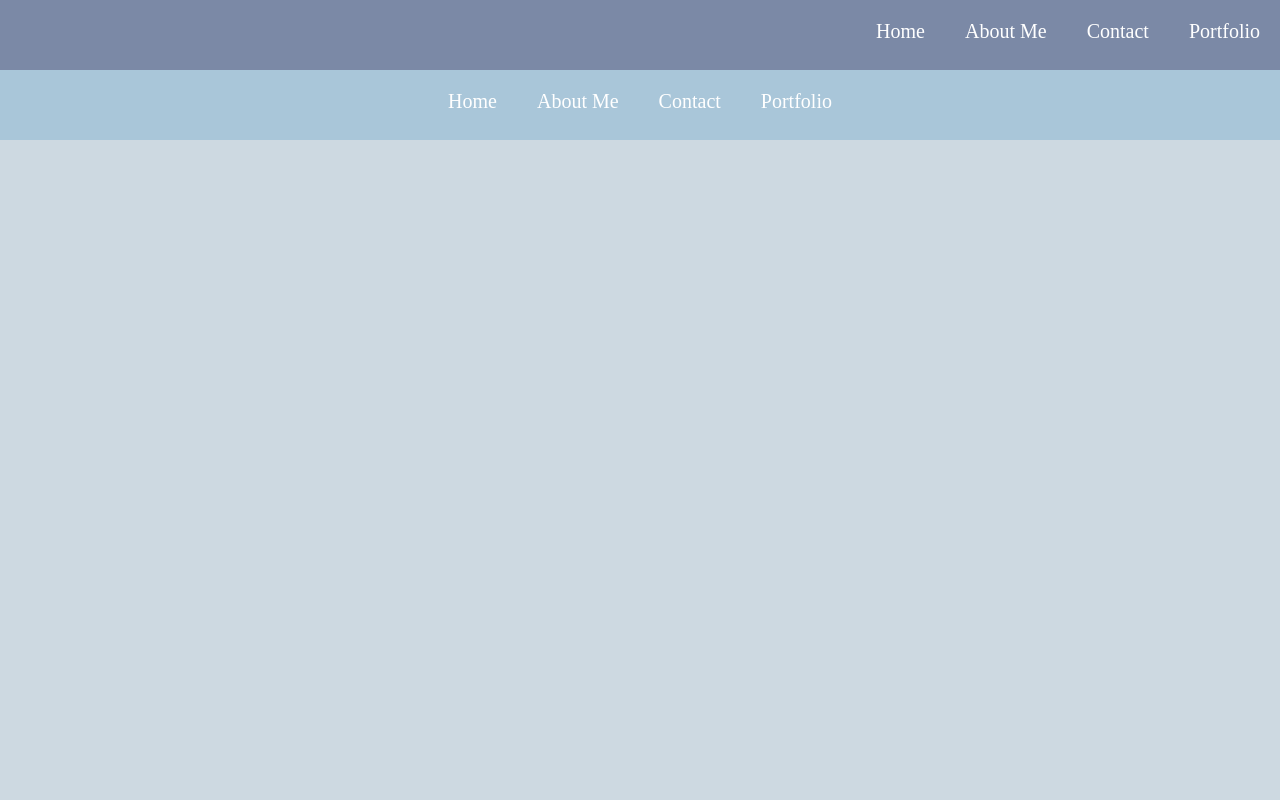
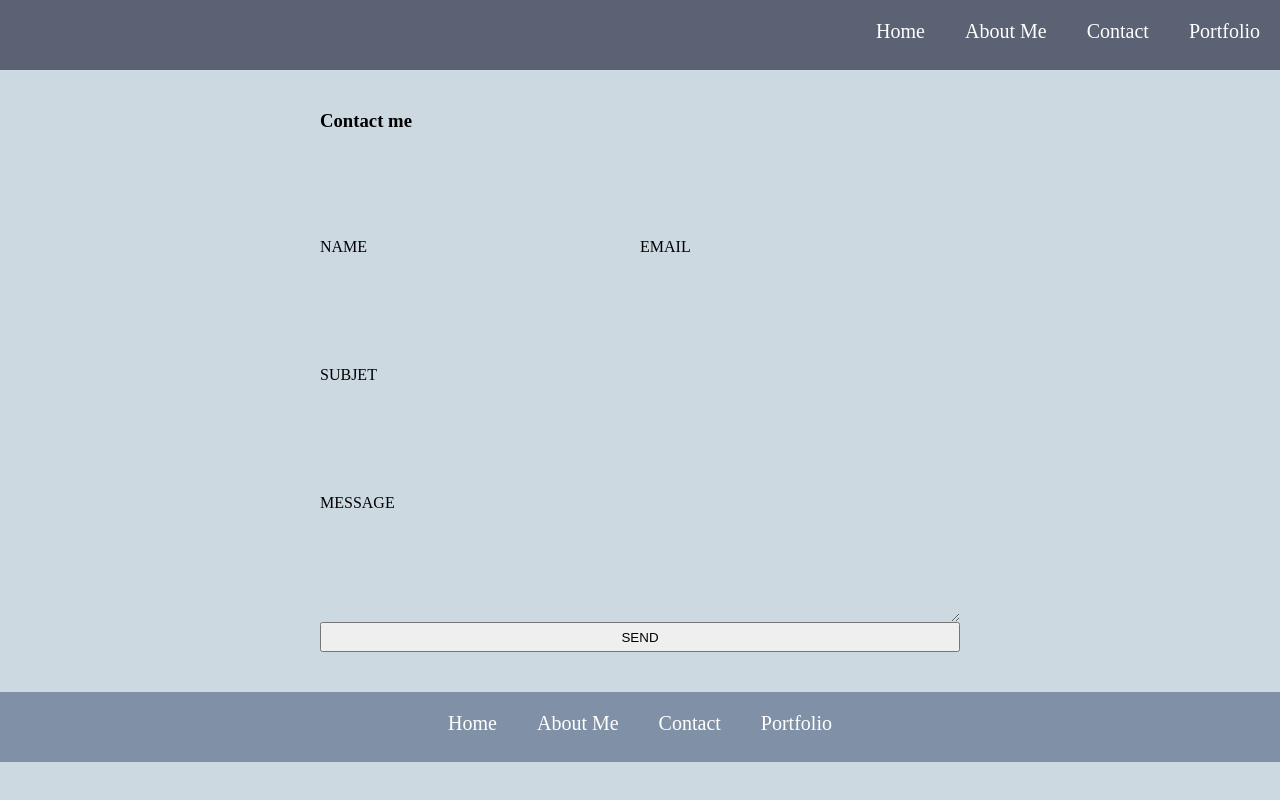
Before and after one commit to Luismiguelsimonetti/-PreEntrega3-Simonetti-, a plain HTML site: page assets/pages/contact.html in a window 1280 px wide. Drawn offline with nearby package versions, Linux system fonts and the light colour scheme.

Commit message:
Formulario inicio

```diff
--- a/assets/pages/contact.html
+++ b/assets/pages/contact.html
@@ -19,8 +19,29 @@
             </ul>
     </Nav>
 
-</body>
+    <main>
+        <form class="formulario" action="">
+                <h3>Contact me</h3>
+                <label>
+                    NAME
+                    <input type="text" name="nameandsurname" required>
+                </label>
+                <label>
+                    EMAIL
+                    <input type="email" name="email" required>
+                </label>
+                <label>
+                    SUBJET
+                    <input type="text" name="subjet">
+                </label>
+                <label>
+                    MESSAGE
+                    <textarea name="message" ></textarea>
+                </label>
+                <button type="submit">SEND</button>
 
+        </form>
+    </main>
     <footer class="navfoot">
         <ul>
             <li><a href="../../index.html">Home</a></li>
@@ -29,6 +50,9 @@
             <li><a href="./portfolio.html">Portfolio</a></li>
         </ul>
     </footer>
+</body>
+
+
 <script src="https://cdn.jsdelivr.net/npm/bootstrap@5.3.0-alpha1/dist/js/bootstrap.bundle.min.js" integrity="sha384-w76AqPfDkMBDXo30jS1Sgez6pr3x5MlQ1ZAGC+nuZB+EYdgRZgiwxhTBTkF7CXvN" crossorigin="anonymous"></script>
 
 </html>
--- a/assets/src/scss/_footer.scss
+++ b/assets/src/scss/_footer.scss
@@ -1,6 +1,6 @@
 
 footer {
-    background-color:#A9C6D9;
+    background-color:#8090A6;
     height: 70px;
     width: 100%;
 }
--- /dev/null
+++ b/assets/src/scss/_formulario.scss
@@ -0,0 +1,51 @@
+.formulario{
+    padding: 30px;
+    display: grid;
+    max-width: 700px;
+    margin: 10px auto;
+    border-radius: 10px;
+    grid-template-columns: 1fr 1fr ;
+    grid-template-rows: 1fr 1fr 1fr 1fr 30px;
+    grid-template-areas:  "titulo titulo"
+                          "nameandsurname  email"
+                          "subjet  subjet"
+                          "message message"
+                            "btn   btn";
+
+}
+
+.formulario h3:nth-child(1){
+  grid-area: titulo;
+}
+.formulario label:nth-child(2){
+  grid-area: nameandsurname;
+}
+.formulario label:nth-child(3){
+  grid-area: email;
+}
+.formulario label:nth-child(4){
+  grid-area: subjet;
+}
+.formulario label:nth-child(5){
+  grid-area: message;
+}
+.formulario button:nth-child(6){
+  grid-area: btn;
+}
+
+
+.formulario > label {
+  display: flex;
+  flex-direction: column;
+  gap: 10px;
+}
+
+.formulario > label > input, .formulario > label > textarea{
+  background-color: transparent;
+  border: 0;
+  border-bottom: 1px;
+  outline: none;
+}
+.formulario > label > textarea {
+  height: 100px;
+}
--- a/assets/src/scss/_home.scss
+++ b/assets/src/scss/_home.scss
@@ -1,4 +1,14 @@
 
+h1 {
+    font-size: 30px;
+    color: #5A6273;
+    padding: 5px;
+    text-align: left;
+    font-style: italic;
+    @media (max-width:820px){
+        font-size: 22px;
+    }
+}
 p {
     font-size: 20px;
     line-height: 30px;
@@ -13,9 +23,10 @@ h2 {
     display: grid;
     height: 500px;
     justify-content: center;
+    align-items: center;
     align-content: center;
     grid-template-columns: 300px 500px;
-    grid-template-rows: 50px 200px 50px;
+    grid-template-rows: 100px 150px 50px;
     gap: 10px;
     grid-template-areas:
         "boxindex01 boxindex02"
@@ -41,9 +52,11 @@ h2 {
  }
  .boxindex02 {
     grid-area: boxindex02;
+    align-self: end;
  }
  .boxindex03 {
     grid-area: boxindex03;
+    align-self: start;
  }
  .boxindex04 {
     grid-area: boxindex04;
@@ -51,13 +64,3 @@ h2 {
  .fotoperfil {
     width: 300px;
  }
-h1 {
-    font-size: 30px;
-    color: black;
-    padding: 5px;
-    text-align: left;
-    font-style: italic;
-    @media (max-width:820px){
-        font-size: 22px;
-    }
-}
--- a/assets/src/scss/_navegador.scss
+++ b/assets/src/scss/_navegador.scss
@@ -1,5 +1,5 @@
 .navegador {
-    background-color: #7B89A6;
+    background-color: #5A6273;
     position: relative;
     height: 70px;
     width: 100%;
@@ -22,7 +22,7 @@
             @media (max-width:576px){
                 position: absolute;
                 flex-direction: column;
-                background-color: #7B89A6;
+                background-color: #5A6273;
                 width: 150px;
                 height: 280px;
                 left: -300px;
--- a/assets/src/scss/_portfolio.scss
+++ b/assets/src/scss/_portfolio.scss
@@ -29,11 +29,11 @@
     width: 300px;
     padding: 5px;
     margin: 20px;
+    a {
+        text-decoration: none;
+    }
 }
 
-.EjemploPortfolio a {
-    text-decoration: none;
-}
 
 .EjemploPortfolio__img {
     width: 100%;
--- a/assets/src/scss/style.scss
+++ b/assets/src/scss/style.scss
@@ -1,4 +1,5 @@
 @import "reset";
+@import "colors";
 body{
     font-family: 'Noto Serif NP Hmong', serif;
     background-color: #cdd9e1;
@@ -14,4 +15,5 @@ a {
 @import "footer";
 @import "home";
 @import "aboutme";
-@import "portfolio"
+@import "portfolio";
+@import "formulario";
```
Also changed, not shown: assets/pages/aboutme.html (+2 -1 lines), assets/pages/portfolio.html (+2 -2 lines), index.html (+5 -5 lines), assets/css/style.css, assets/img/perfil 001.png (added), assets/img/perfil 002.png (added), assets/img/perfil 003.png (added), assets/src/scss/_colors.scss (added), 1 other file. Lines whose indentation alone changed are shown as unchanged.
